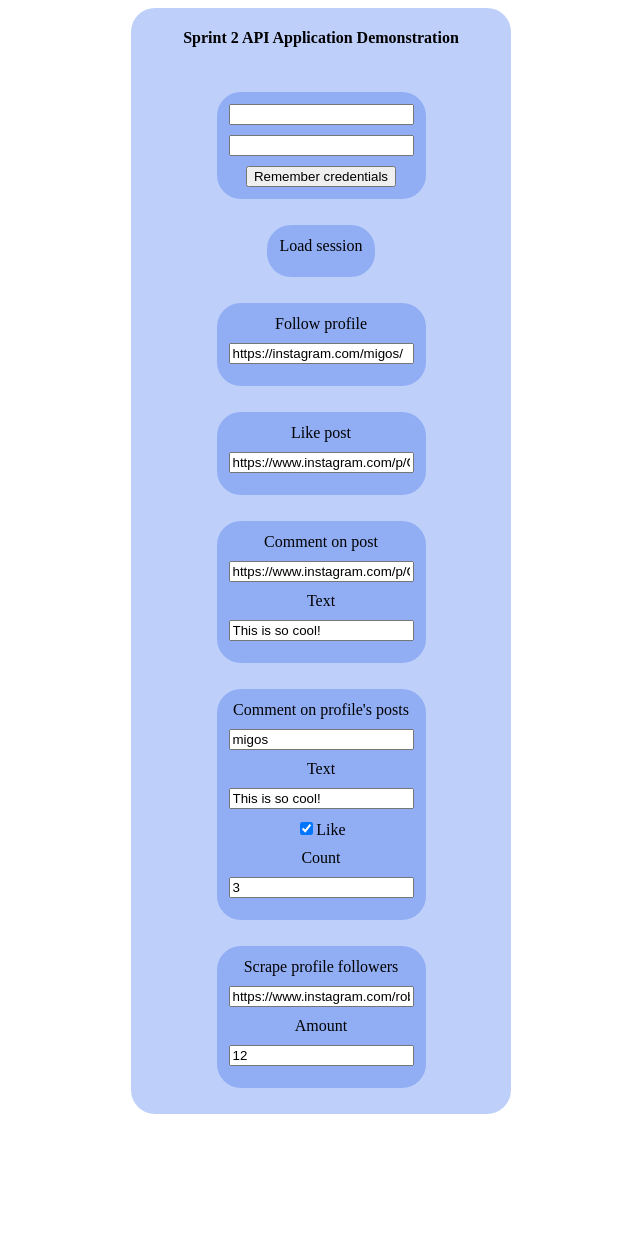
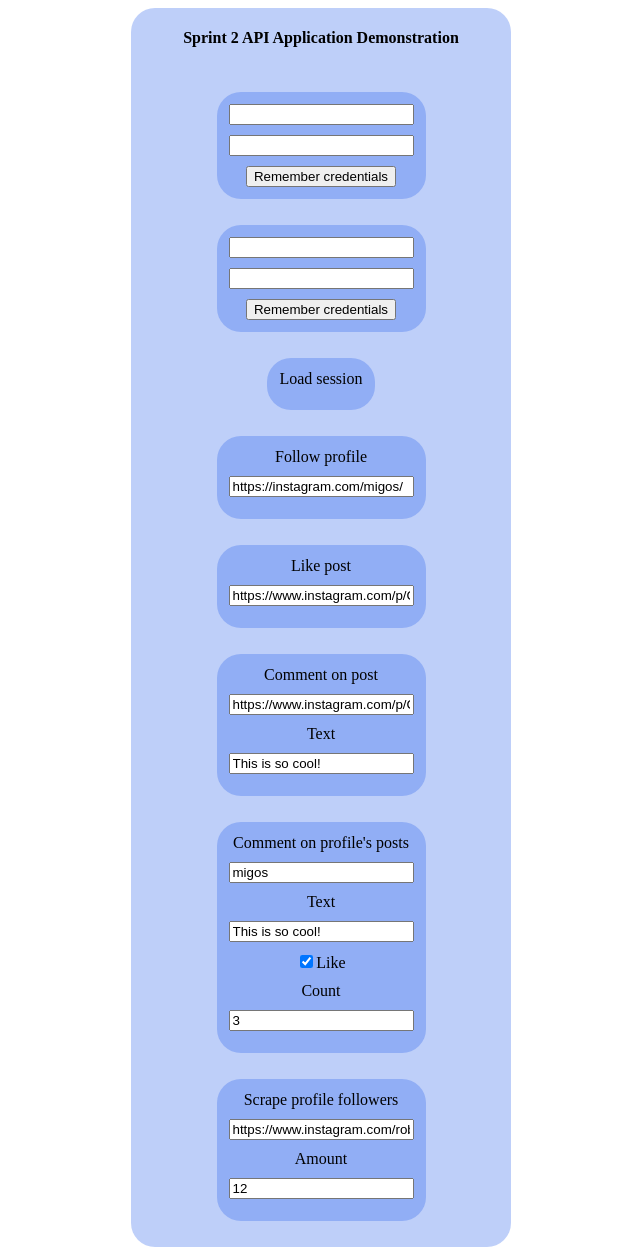
Before and after one commit to Instagram-Automation-Tool/backend, a Django app: template IgBotPrj/IgBotApp/templates/panel/panel.html in a window 1280 px wide. Shown: the whole page, without its empty margins (319-959 px from the left). Before the commit the page ends 1114 px from the top, so only its background shows below. Run offline with Django 4.2, Linux system fonts and the light colour scheme; the template is opened without the code that fills it, so the values that code supplies are empty; parts of the project's set-up code (start-up, migrations or seed data) failed here and were passed over.

```diff
--- a/IgBotPrj/IgBotApp/templates/panel/panel.html
+++ b/IgBotPrj/IgBotApp/templates/panel/panel.html
@@ -12,6 +12,11 @@
     </div>
 
     <form class="form-group" action="storecredentials" method="get">
+      <input id="username" type="text" name="username" value="" />
+      <input id="password" type="password" name="password" value="" />
+      <button type="submit" class="btn">Remember credentials</button>
+    </form>
+    <form class="form-group" action="fetchaccount" method="get">
       <input id="username" type="text" name="username" value="" />
       <input id="password" type="password" name="password" value="" />
       <button type="submit" class="btn">Remember credentials</button>
--- a/IgBotPrj/IgBotApp/urls.py
+++ b/IgBotPrj/IgBotApp/urls.py
@@ -24,5 +24,5 @@ urlpatterns = [
     path("commentOnProfilePosts", views.requestCommentOnProfilePosts),
     path("scrapefollowers", views.requestScrapeFollowers),
     path('accounts', AccountsRetrieveUpdateAPIView.as_view(), name='user'),
-
+    path('fetchdetails', )
 ]
```
